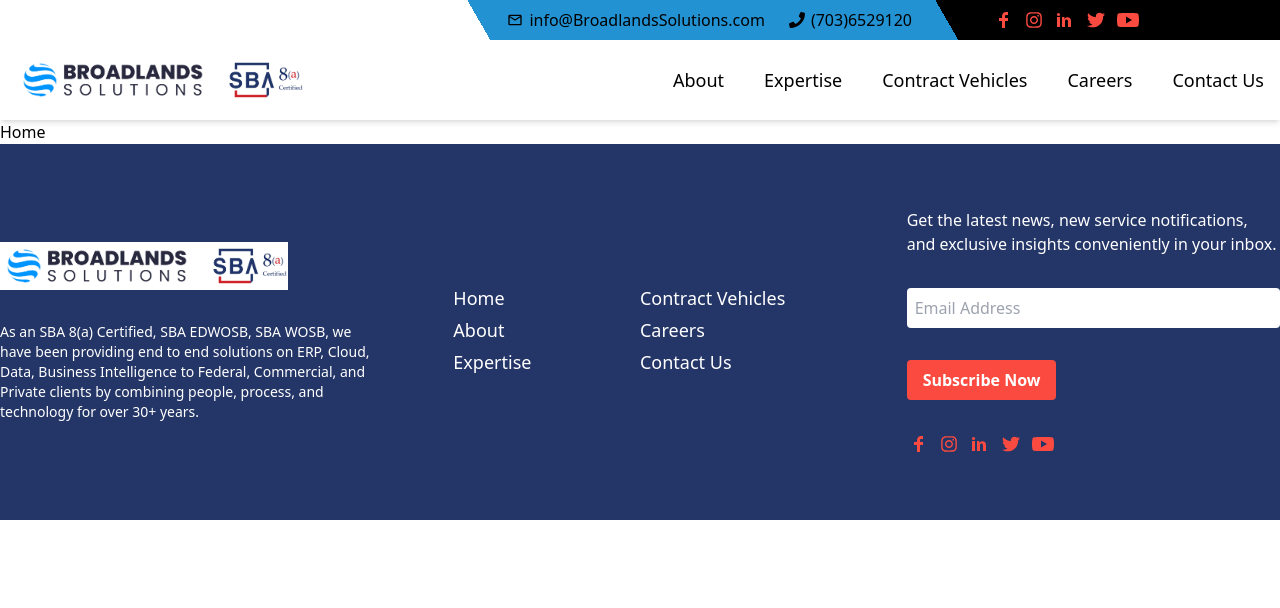
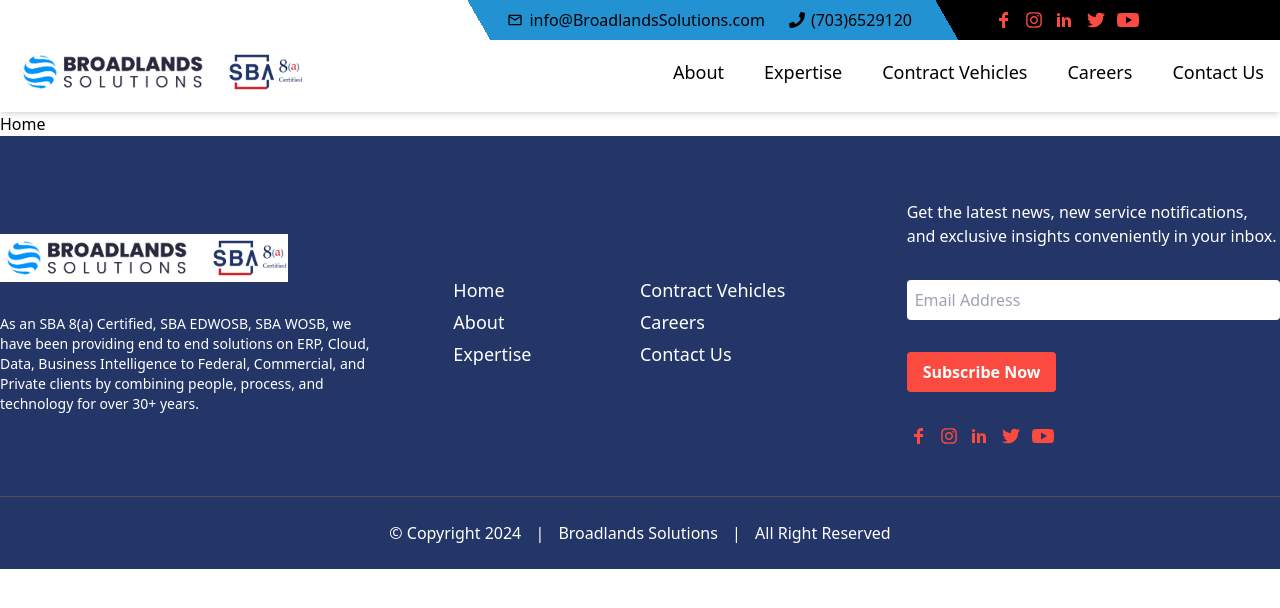
Before and after one commit to Raji-fs/broadlandssolutions, a Next.js app: page / in a window 1280 px wide. Shown: the top 608 px of the page. Built offline with nearby package versions, Linux system fonts and the light colour scheme.

Commit message:
Footer copyright

```diff
--- a/src/components/Footer.js
+++ b/src/components/Footer.js
@@ -65,7 +65,9 @@ const Footer = () => {
               </div>
             </div>
           </div>
-          <div className=''></div>
+        </div>
+        <div className='footer-copyright border-t border-[#514f4f] p-2 pt-6'>
+            <p className='text-center font-light'>© Copyright 2024 <span className='mx-2.5'>|</span> Broadlands Solutions <span className='mx-2.5'>|</span> All Right Reserved</p>
         </div>
     </footer>
   );
--- a/src/components/Header.js
+++ b/src/components/Header.js
@@ -80,7 +80,7 @@ const Header = () => {
                 </div>
             </div>
         </div>
-        <nav className="container mx-auto flex items-center justify-between p-4">
+        <nav className="container mx-auto flex items-center justify-between p-4 pt-2">
             <div>
                 <a href="/" className="text-xl font-bold"><img src="/logo.png" alt="logo" className='max-w-72' /></a>
             </div>
```
